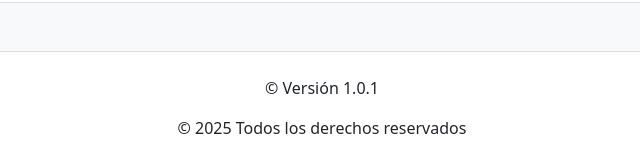
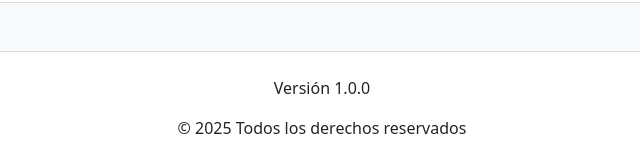
Before and after one commit to andrewamc2/gestion-iglesia-pwa, a website: page index.html in a window 1280 px wide. Shown: the part 842-995 px from the top of the page, 318-958 px from the left. Drawn offline with nearby package versions, Linux system fonts and the light colour scheme.

Commit message:
Update index.html

```diff
--- a/index.html
+++ b/index.html
@@ -59,7 +59,7 @@
     </div>
 
     <div class="container text-center mt-4">
-        <p>&copy; Versión 1.0.1</p>
+        <p>Versión 1.0.0</p>
         <p>&copy; 2025 Todos los derechos reservados</p>
     </div>
     <script>
```
